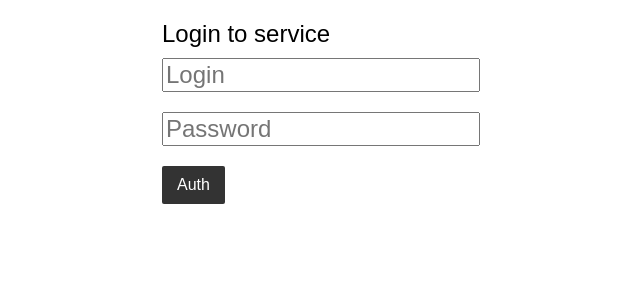
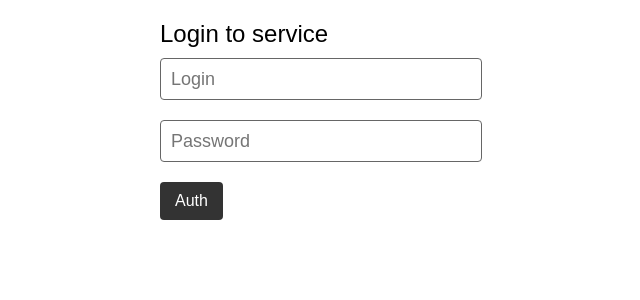
Before and after one commit to andre487/auth487, a Flask app: page / in a window 1280 px wide. Shown: the part 60-360 px from the top of the page, without its empty margins (319-959 px from the left). Run offline with Flask 2, Linux system fonts and the light colour scheme; data that the repository does not hold is empty; parts of the project's set-up code (start-up, migrations or seed data) failed here and were passed over.

Commit message:
Improve login form design

```diff
--- a/static/style.css
+++ b/static/style.css
@@ -63,7 +63,7 @@
     font-size: 16px;
 
     padding: 10px 15px;
-    border-radius: 2px;
+    border-radius: 4px;
 }
 
 .button:focus
@@ -131,7 +131,12 @@
 
 .auth-form__input
 {
-    font-size: 24px;
+    width: 300px;
+    padding: 5px 10px;
+    line-height: 30px;
+    font-size: 18px;
+    border: 1px solid #666;
+    border-radius: 4px;
 }
 
 .visually-hidden
```
